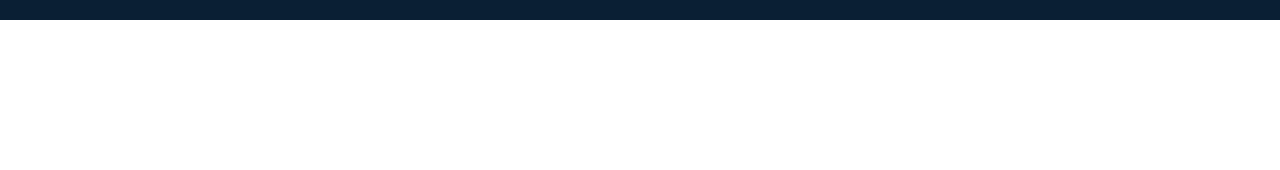
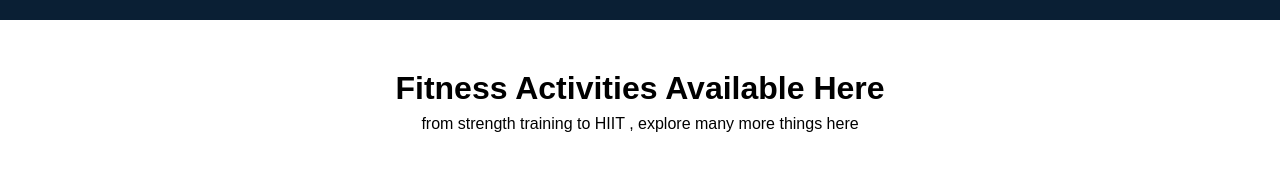
Before and after one commit to purvesh2005/GymPage, a React (Vite) app: page / in a window 1280 px wide. Shown: the part 620-790 px from the top of the page. Built offline with nearby package versions, Linux system fonts and the light colour scheme.

Commit message:
fifth commit

```diff
--- a/src/components/Home.jsx
+++ b/src/components/Home.jsx
@@ -1,12 +1,16 @@
 import React from 'react'
 import Nav from './Navbar/Nav'
 import Slide1 from './Slide1/slide1'
+import Slide0 from './slide0/slide0'
+import Slide2 from './slide2/slide2'
 
 const Home = () => {
   return (
     <div>
      <Nav/>
+     <Slide0 />
    <Slide1 />
+   <Slide2 />
   </div>
   )
 }
--- a/src/components/Navbar/Nav.css
+++ b/src/components/Navbar/Nav.css
@@ -1,9 +1,12 @@
 .Nav{
+    position: fixed;
+    width:100%;
     display:flex;
     justify-content: space-between;
 padding: 30px 30px;
     height:80px;
     align-items: center;
+    background-color: white;
 
 }
 .left{
--- a/src/components/Slide1/slide1.right/slide1Right.css
+++ b/src/components/Slide1/slide1.right/slide1Right.css
@@ -1,5 +1,5 @@
 .slide1Right{
- width:450px;
+ width:550px;
 
 }
 
@@ -11,7 +11,7 @@
     border-radius: 20px;
 }
 .slider img{
-    width:450px;
+    width:550px;
     height:450px;
     object-fit: cover;
     flex-shrink: 0;
--- /dev/null
+++ b/src/components/slide0/slide0.css
@@ -0,0 +1,3 @@
+.slide0{
+    height:80px;
+}
--- /dev/null
+++ b/src/components/slide0/slide0.jsx
@@ -0,0 +1,10 @@
+import React from 'react'
+import "./slide0.css"
+
+const slide0 = () => {
+  return (
+    <div class='slide0'></div>
+  )
+}
+
+export default slide0
--- /dev/null
+++ b/src/components/slide2/slide2.css
@@ -0,0 +1,20 @@
+.slide2{
+    width:100%;
+    height:800px;
+}
+.slide2 .heading{
+    display: flex;
+    flex-direction: column;
+    align-items: center;
+    margin-top: 50px;
+    margin-bottom: 30px;
+}
+.slide2 .heading h5{
+    font-weight: 500;
+    margin: 8px;
+    font-size:medium;
+}
+.slide2 .heading h1{
+    font-weight: 800;
+    font-size:xx-large;
+}
--- /dev/null
+++ b/src/components/slide2/slide2.jsx
@@ -0,0 +1,15 @@
+import React from 'react'
+import "./slide2.css"
+
+const slide2 = () => {
+  return (
+    <div class='slide2'>
+        <div className="heading">
+          <h1>Fitness Activities Available Here</h1>
+        <h5>from strength training to HIIT , explore many more things here</h5>
+        </div>
+    </div>
+  )
+}
+
+export default slide2
```
